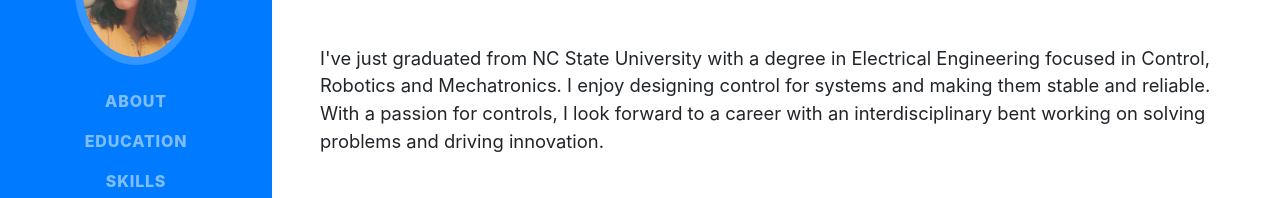
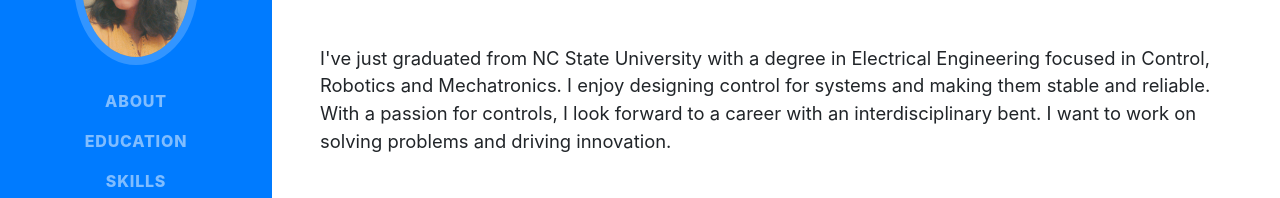
Before and after one commit to sak9330/sak9330.github.io, a website with bundled scripts: page index.html in a window 1280 px wide. Shown: the part 311-509 px from the top of the page. Built offline with nearby package versions, Linux system fonts and the light colour scheme; a web font is replaced by a local one.

Commit message:
Update index.html

```diff
--- a/index.html
+++ b/index.html
@@ -69,7 +69,7 @@
 		  <a href="tel:1-919-791-5201">1-919-791-5201</a>
 		  <a href="https://www.linkedin.com/in/ssharm26/" target="_blank">LinkedIn</a>
           </div>
-          <p class="lead mb-5">I've just graduated from NC State University with a degree in Electrical Engineering focused in Control, Robotics and Mechatronics. I enjoy designing control for systems and making them stable and reliable. With a passion for controls, I look forward to a career with an interdisciplinary bent working on solving problems and driving innovation. </p>
+          <p class="lead mb-5">I've just graduated from NC State University with a degree in Electrical Engineering focused in Control, Robotics and Mechatronics. I enjoy designing control for systems and making them stable and reliable. With a passion for controls, I look forward to a career with an interdisciplinary bent. I want to work on solving problems and driving innovation. </p>
           <div class="social-icons">
             <a href="#">
               <i class="fab fa-linkedin-in"></i>
```
